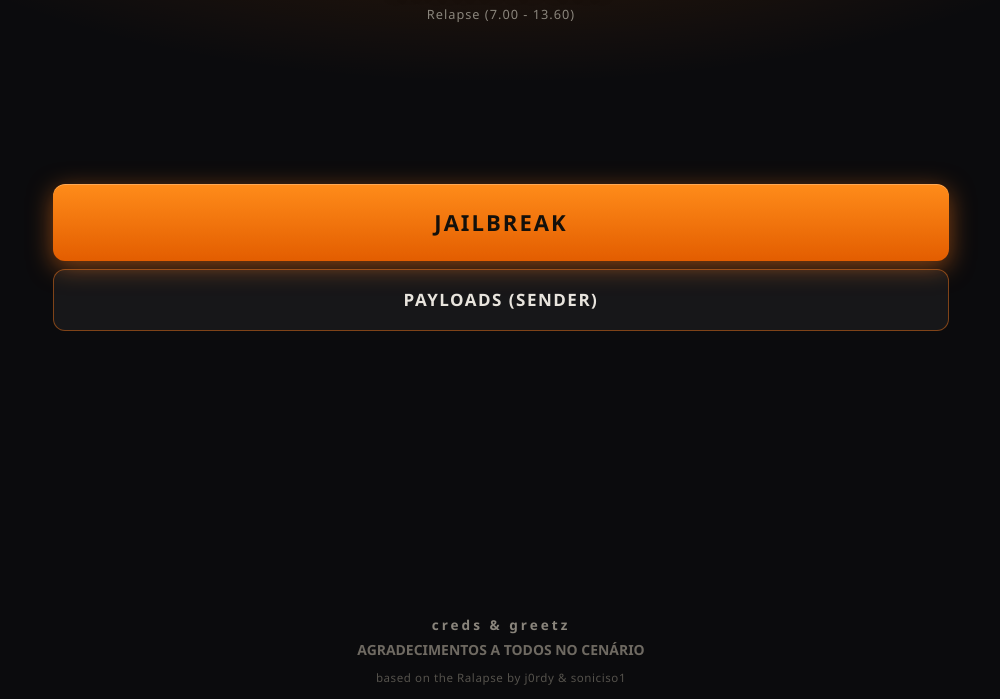
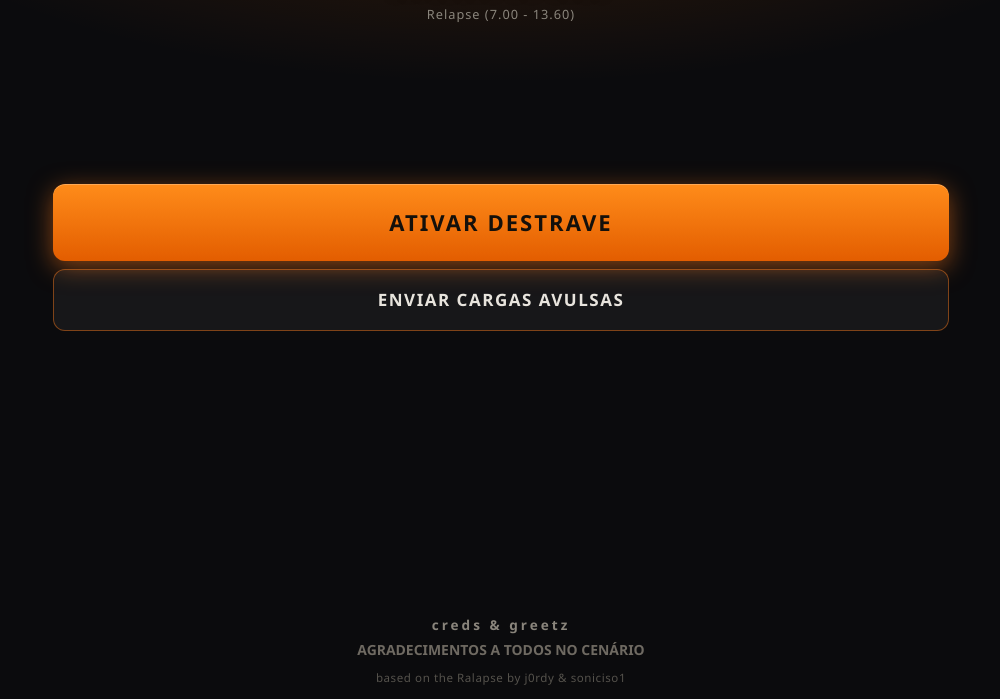
Before and after one commit to vinasxexplosao/relapsenadarepublicano, a plain HTML site: page index.html in a window 1280 px wide. Shown: the part 101-800 px from the top of the page, without its empty margins (139-1139 px from the left). Drawn offline with Linux system fonts and the light colour scheme.

Commit message:
Update index.html

```diff
--- a/index.html
+++ b/index.html
@@ -153,8 +153,8 @@ h1.text-center {
   </div>
   <div id="main-content">
     <div id="pre-jb-view" class="selected">
-      <a tabindex="0" class="btn fw-bold" id="run-jb" href="relapse.html">Jailbreak</a>
-      <a tabindex="0" class="btn btn-secondary" id="run-sender" href="relapse.html?senderok=1">Payloads (sender)</a>
+      <a tabindex="0" class="btn fw-bold" id="run-jb" href="relapse.html">ATIVAR DESTRAVE</a>
+      <a tabindex="0" class="btn btn-secondary" id="run-sender" href="relapse.html?senderok=1">ENVIAR CARGAS AVULSAS</a>
     </div>
   </div>
   <div id="credits">
```
